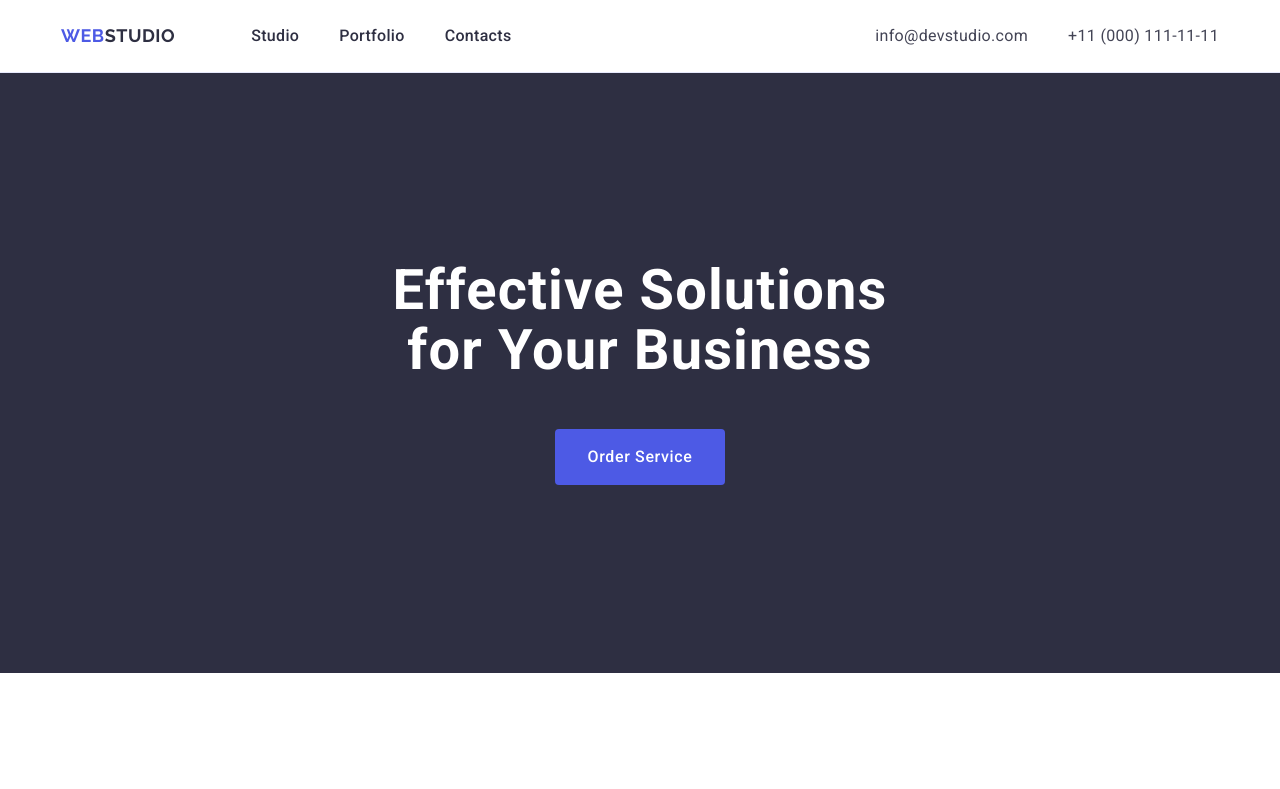
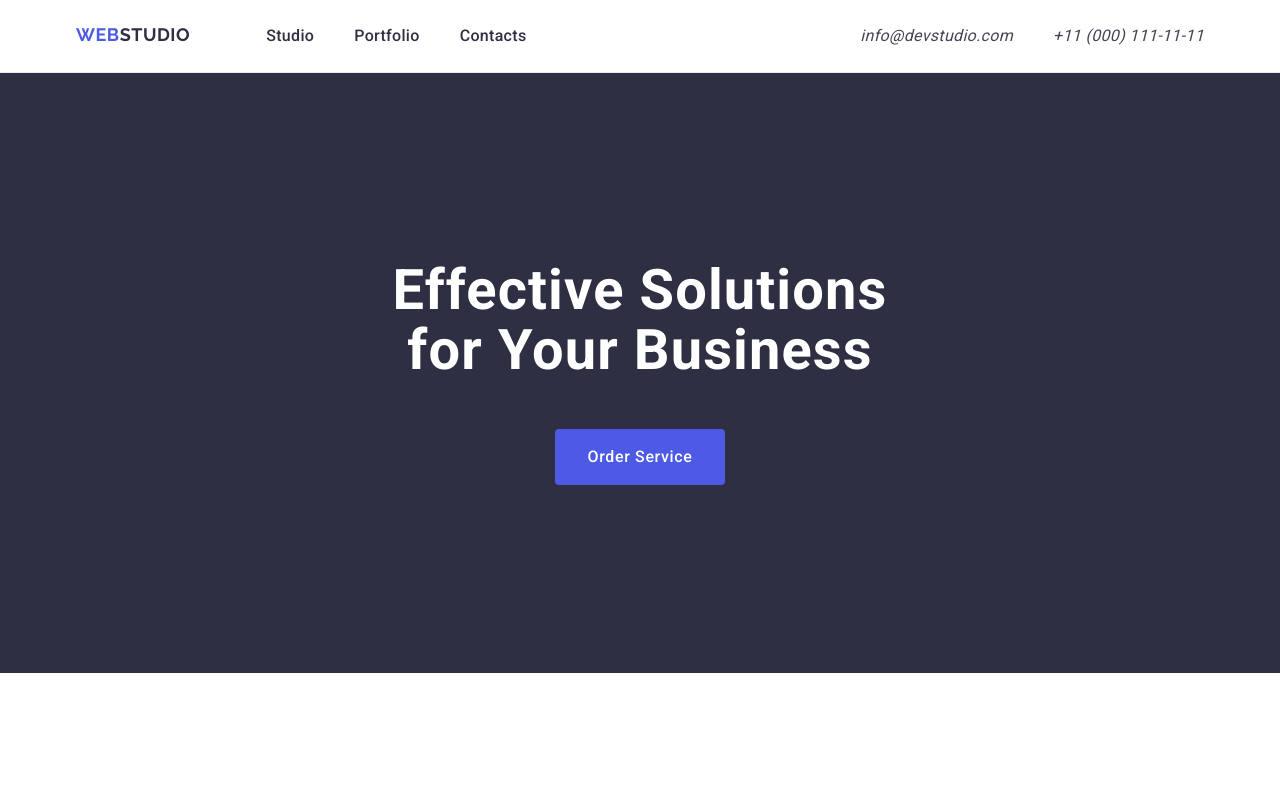
Before and after one commit to Juliase4/goit-markup-hw-03, a plain HTML site: page index.html in a window 1280 px wide. Shown: the top 789 px of the page. Drawn offline with nearby package versions, Linux system fonts and the light colour scheme.

Commit message:
Виправляє хедер ДЗ 3

```diff
--- a/css/styles.css
+++ b/css/styles.css
@@ -7,7 +7,6 @@ body {
 /* --- Утіліти --- */
 .container {
   max-width: 1158px;
-  padding: 0 15px;
   margin-left: auto;
   margin-right: auto;
 }
@@ -77,13 +76,8 @@ h3 {
 
 /* --- HEADER --- */
 .page-header {
+  padding: 24px 0;
   border-bottom: 1px solid #e7e9fc;
-}
-
-.page-header .container,
-.navigation {
-  display: flex;
-  align-items: center;
 }
 
 .logo {
@@ -100,8 +94,14 @@ h3 {
   color: #2e2f42;
 }
 
-.header-padding {
-  padding: 24px 0;
+.menu-nav {
+  display: flex;
+  align-items: center;
+  padding: 0 15px;
+}
+
+.navigation {
+  display: flex;
 }
 
 .navigation-list {
@@ -122,7 +122,7 @@ h3 {
   color: #404bbf;
 }
 
-.contacts {
+.menu-contacts {
   display: flex;
   margin-left: auto;
   font-style: normal;
--- a/index.html
+++ b/index.html
@@ -18,7 +18,7 @@
 
   <!-- Header -->
   <header class="page-header">
-    <div class="container header-padding">
+    <div class="container menu-nav">
       <nav class="navigation">
         <a class="logo link" href="./index.html">Web<span class="bit-logo">Studio</span></a>
         <ul class="navigation-list list">
@@ -33,6 +33,8 @@
           </li>
         </ul>
       </nav>
+
+      <div class="menu-contacts">
         <address class="contacts">
           <ul class="contacts-list list">
             <li class="contacts-item">
@@ -44,6 +46,7 @@
             </li>
           </ul>
         </address>
+      </div>
     </div>
   </header>
 
```
Lines whose indentation alone changed are shown as unchanged.
